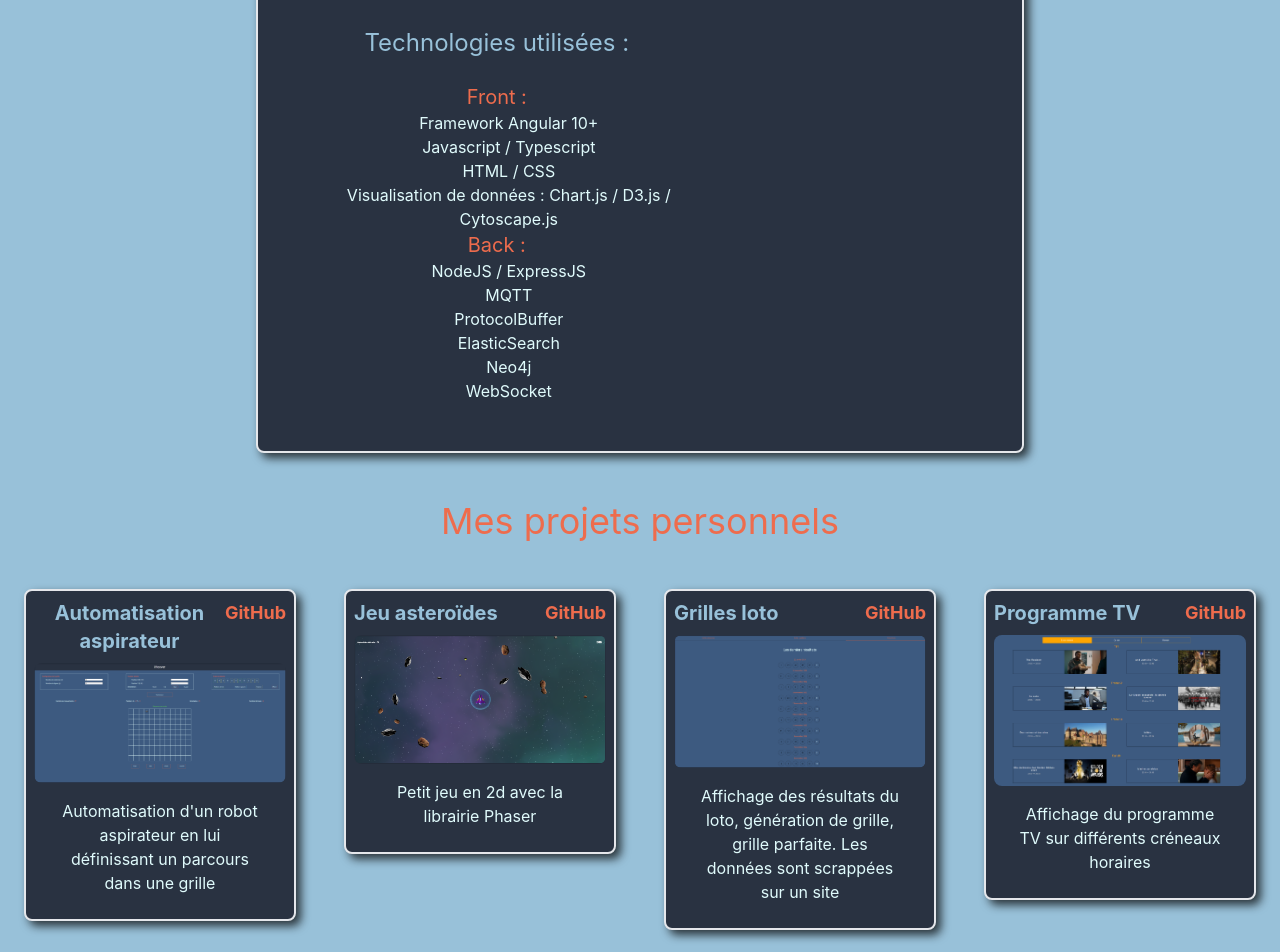
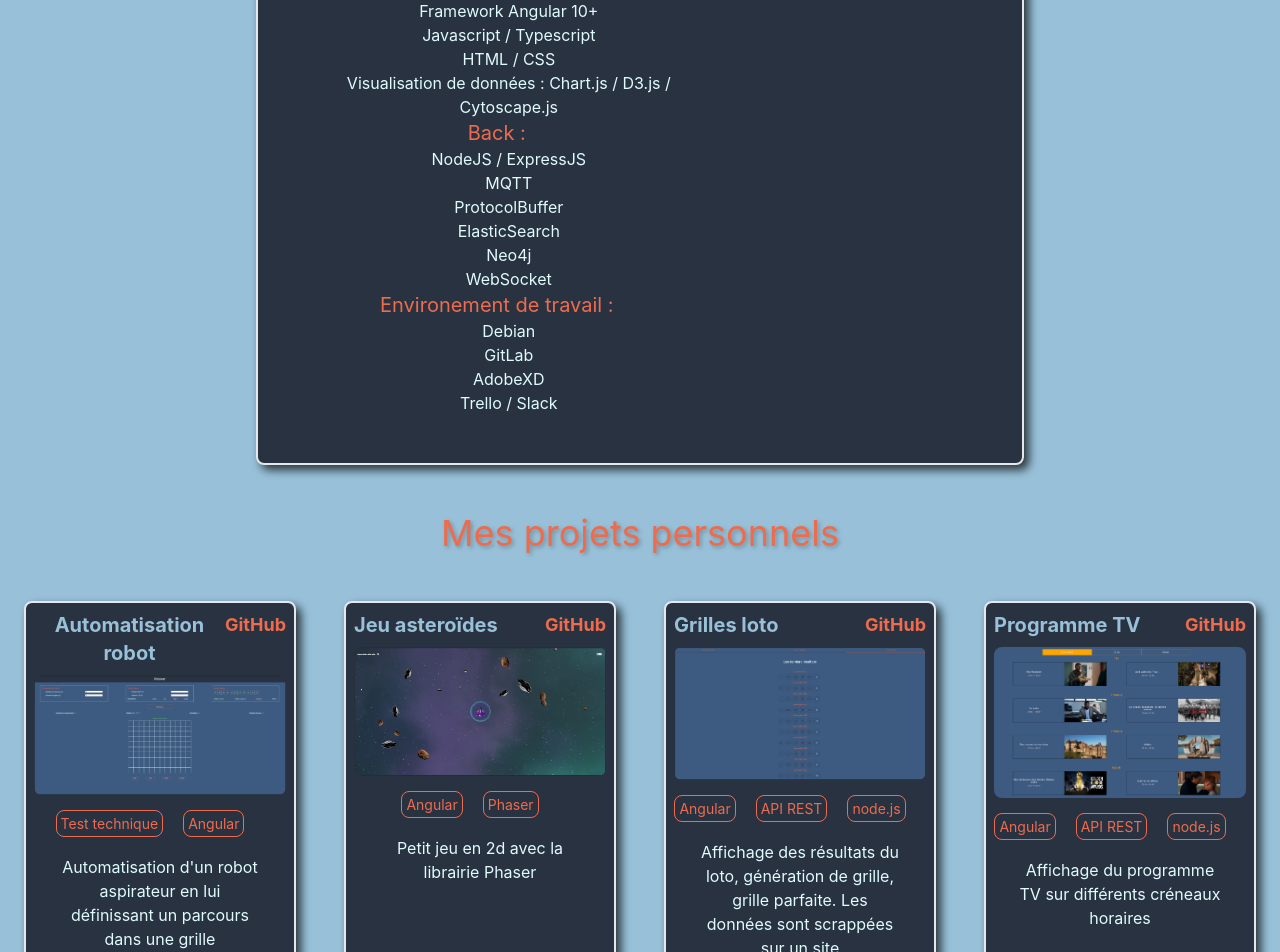
Before and after one commit to davidgarnier123/portfolio, a React (Create React App) app: page / in a window 1280 px wide. Shown: the part 1848-2800 px from the top of the page. Built offline with nearby package versions, Linux system fonts and the light colour scheme.

Commit message:
add techno badges + add style

```diff
--- a/public/index.html
+++ b/public/index.html
@@ -1,24 +1,26 @@
 <!DOCTYPE html>
 <html lang="en">
+
 <head>
   <meta charset="utf-8" />
   <link rel="icon" href="%PUBLIC_URL%/favicon.ico" />
   <meta name="viewport" content="width=device-width, initial-scale=1" />
   <meta name="theme-color" content="#000000" />
-    <meta
-      name="description"
-      content="Web site created using create-react-app"
-    />
+  <meta name="description" content="Web site created using create-react-app" />
   <script src="https://cdn.tailwindcss.com"></script>
   <script>
     tailwind.config = {
       theme: {
         extend: {
           colors: {
-              clifford: '#293241',
+            clifford: 'rgba(41, 50, 65, 1)',
             orange: '#EE6C4D',
             clair: '#98C1D9',
             myWhite: '#E0FBFC'
+          },
+          dropShadow: {
+            'title': '2px 2px 2px rgba(255, 255, 255, 0.5)',
+            'subTitle': '2px 2px 2px rgba(0, 0, 0, 0.25)',
           }
         }
       }
@@ -41,6 +43,7 @@
     -->
   <title>Portfolio - David</title>
 </head>
+
 <body>
   <noscript>You need to enable JavaScript to run this app.</noscript>
   <div id="root"></div>
@@ -55,4 +58,5 @@
       To create a production bundle, use `npm run build` or `yarn build`.
     -->
 </body>
+
 </html>
--- a/src/exp/exp.js
+++ b/src/exp/exp.js
@@ -2,9 +2,10 @@ import React from 'react';
 
 class Exp extends React.Component {
     render() {
-      return <div className='h-max flex justify-center items-center pt-6 pb-6 mt-20'>
+      return <div className='h-max flex justify-center items-center pt-6 pb-6 flex-col'>
+                    <h2 className='text-orange text-4xl justify-self-start pb-8 text-center drop-shadow-subTitle animate-pulse'>Mon experience professionelle</h2>
+
             <div className='xl:w-3/5 lg:w-5/5 md:w-5/5 bg-clifford flex flex-col p-6 duration-300 hover:border-orange border-2 rounded-lg drop-shadow-[5px_5px_5px_rgba(6,6,6,0.75)]'>
-            <h2 className='text-orange text-4xl justify-self-start mb-6 text-center'>Mon experience professionelle</h2>
             <div className='p-6 border-b-2 border-white'>
                 <h3 className='text-clair text-3xl mb-6'>Stage - 2019/2020</h3>
                 <div className='text-myWhite'>Dans le cadre de mon <a href="https://www.onisep.fr/Ressources/Univers-Formation/Formations/Post-bac/bts-services-informatiques-aux-organisations-option-b-solutions-logicielles-et-applications-metiers" target='_blanck' className='text-orange'>BTS Services informatiques aux organisations </a>
@@ -45,6 +46,12 @@ class Exp extends React.Component {
                     <li className='ml-6 text-myWhite'>ElasticSearch</li>
                     <li className='ml-6 text-myWhite'>Neo4j</li>
                     <li className='ml-6 text-myWhite'>WebSocket</li>
+
+                    <span className='text-orange text-xl'>Environement de travail :</span>
+                    <li className='ml-6 text-myWhite'>Debian</li>
+                    <li className='ml-6 text-myWhite'>GitLab</li>
+                    <li className='ml-6 text-myWhite'>AdobeXD</li>
+                    <li className='ml-6 text-myWhite'>Trello / Slack</li>
                 </ul>
             </div>
             </div>
--- a/src/header/header.js
+++ b/src/header/header.js
@@ -3,7 +3,7 @@ import React from 'react';
 class Header extends React.Component {
     render() {
       return <div className='h-max bg-clifford flex justify-center items-center flex-col pt-6 pb-6'>
-          <h1 className='align-middle text-5xl font-mono font-semibold text-orange'>David Garnier</h1>
+          <h1 className='align-middle text-5xl font-mono font-semibold text-orange drop-shadow-title'>David Garnier</h1>
           <p className='text-3xl text-clair mt-5' >Développeur WEB</p>
         </div>;
     }
--- a/src/main/main.js
+++ b/src/main/main.js
@@ -3,7 +3,7 @@ import './main.css';
 
 class Main extends React.Component {
     render() {
-      return <div className='h-max flex justify-center items-center pt-6 pb-6 mt-20'>
+      return <div className='h-max flex justify-center items-center pt-6 pb-6 mt-10'>
             <div className='xl:w-3/5 lg:w-5/5 md:w-5/5 bg-clifford flex hover:border-orange border-2 duration-300 rounded-lg drop-shadow-[5px_5px_5px_rgba(6,6,6,0.75)]'>
                 <div className='w-2/3 rounded-lg' id="portrait"></div>
                 <div className='flex justify-start flex-col p-6'>
--- a/src/poc/poc.js
+++ b/src/poc/poc.js
@@ -9,29 +9,37 @@ class Poc extends React.Component {
 
   images = [
     {
-      id : 1,
-      img : poc1
+      id: 1,
+      img: poc1
     },
     {
-      id : 2,
-      img : poc2
+      id: 2,
+      img: poc2
     },
     {
-      id : 3,
-      img : poc3
+      id: 3,
+      img: poc3
     },
     {
-      id : 4,
-      img : poc4
+      id: 4,
+      img: poc4
     }
   ]
 
   render() {
-    return <div className='h-max flex p-2 m-6 hover:border-orange duration-300 border-2 bg-clifford hover:-translate-y-2 rounded-lg drop-shadow-[5px_5px_5px_rgba(6,6,6,0.75)]'>
+    return <div className='h-auto flex p-2 m-6 hover:border-orange duration-300 border-2 bg-clifford hover:-translate-y-2 rounded-lg drop-shadow-[5px_5px_5px_rgba(6,6,6,0.75)]'>
       <div class="max-w-sm overflow-hidden ">
         <div class="font-bold text-xl mb-2 text-clair flex justify-between">{this.props.title} <a className='text-orange cursor-pointer hover:underline text-lg'>GitHub</a></div>
-        <a href={this.props.link} target='_blank'><img class="w-full cursor-pointer rounded-lg" src={this.getImage(this.props.id)} alt="poc image" /></a>
-        <div class="px-6 py-4">
+        <a href={this.props.link} target='_blank'><img className="w-full cursor-pointer rounded-lg" src={this.getImage(this.props.id)} alt="poc image" /></a>
+        <div className='py-2 mt-2'>
+          { this.props.technos.map( (item, i) => {
+          return <span className='text-orange mr-5 border-orange border border-myWhite p-1 rounded-lg text-sm' key={i}>
+                    {item}
+                </span>
+            })
+          }
+        </div>
+        <div class="px-6 py-3">
           <p class="text-myWhite">
             {this.props.desc}
           </p>
@@ -42,7 +50,7 @@ class Poc extends React.Component {
   }
 
   getImage = (id) => {
-    return this.images.find( (a) => a.id === id).img
+    return this.images.find((a) => a.id === id).img
   }
 }
 
--- a/src/projects/projects.js
+++ b/src/projects/projects.js
@@ -4,12 +4,12 @@ import Poc from '../poc/poc';
 class Projects extends React.Component {
     render() {
         return <div className='h-max flex items-center pt-6 pb-6 flex-col' id="content">
-            <h2 className='text-orange text-4xl justify-self-start mb-6'>Mes projets personnels</h2>
+            <h2 className='text-orange text-4xl justify-self-start mb-6 drop-shadow-subTitle animate-pulse'>Mes projets personnels</h2>
             <div className='flex lg:flex-row sm:flex-col flex-col justify-between'>
-                <Poc id={1} title={'Automatisation aspirateur'} desc={`Automatisation d'un robot aspirateur en lui définissant un parcours dans une grille`} link={'https://daga123-robot.web.app/'}></Poc>
-                <Poc id={2} title={'Jeu asteroïdes'} desc={`Petit jeu en 2d avec la librairie Phaser`} link={'https://daga123-asteroids.web.app/'}></Poc>
-                <Poc id={3} title={'Grilles loto'} desc={`Affichage des résultats du loto, génération de grille, grille parfaite. Les données sont scrappées sur un site`} link={'https://daga123-loto.web.app/'}></Poc>
-                <Poc id={4} title={'Programme TV'} desc={'Affichage du programme TV sur différents créneaux horaires'} link={'https://daga123-tv.web.app/'}></Poc>
+                <Poc id={1} title={'Automatisation robot'} desc={`Automatisation d'un robot aspirateur en lui définissant un parcours dans une grille`} link={'https://daga123-robot.web.app/'} technos={['Test technique', 'Angular']}></Poc>
+                <Poc id={2} title={'Jeu asteroïdes'} desc={`Petit jeu en 2d avec la librairie Phaser`} link={'https://daga123-asteroids.web.app/'} technos={['Angular', 'Phaser' ]}></Poc>
+                <Poc id={3} title={'Grilles loto'} desc={`Affichage des résultats du loto, génération de grille, grille parfaite. Les données sont scrappées sur un site`} link={'https://daga123-loto.web.app/'} technos={['Angular', 'API REST', 'node.js' ]}></Poc>
+                <Poc id={4} title={'Programme TV'} desc={'Affichage du programme TV sur différents créneaux horaires'} link={'https://daga123-tv.web.app/'} technos={['Angular', 'API REST', 'node.js' ]}></Poc>
             </div>
         </div>
             ;
```
Lines whose indentation alone changed are shown as unchanged.
